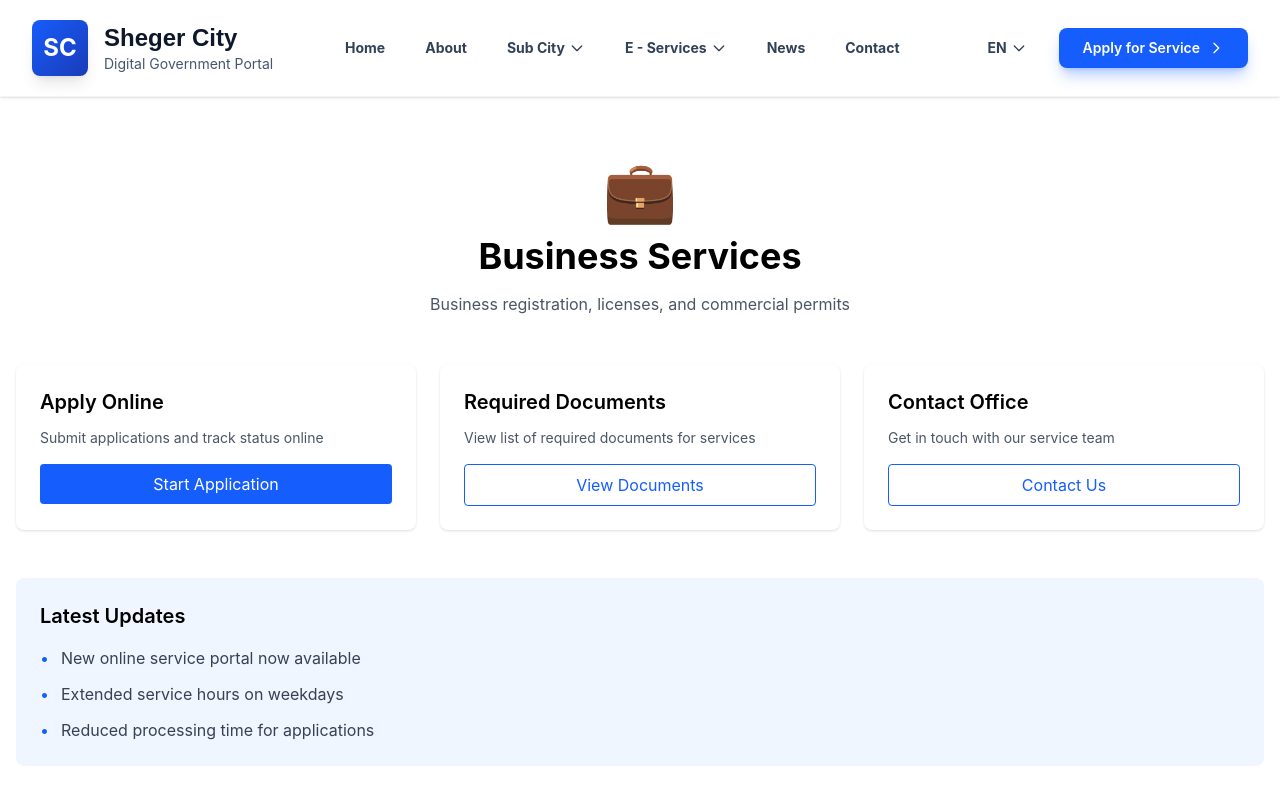
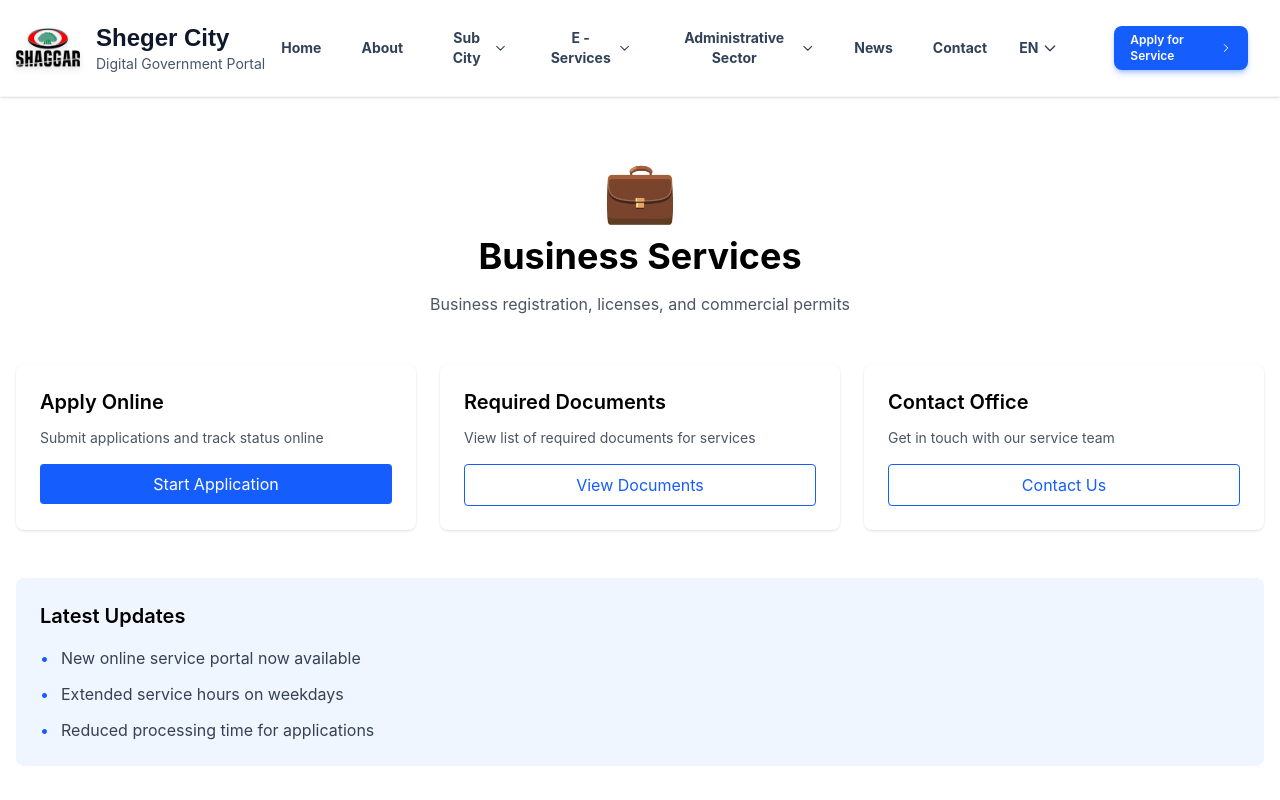
Before and after one commit to Yanol-TEch-Solution/sheger-city, a React (Vite) app in the folder frontend/: page /sector/business in a window 1280 px wide. Shown: the top 800 px of the page. Built offline with nearby package versions, Linux system fonts and the light colour scheme.

Commit message:
feat: implement responsive navigation header with sub-city and service dropdown menus

```diff
--- a/frontend/src/components/layout/Header.tsx
+++ b/frontend/src/components/layout/Header.tsx
@@ -2,6 +2,7 @@ import { useState, useEffect } from 'react';
 import { Link, useLocation } from 'react-router-dom';
 import { useTranslation } from 'react-i18next';
 import { motion, AnimatePresence } from 'framer-motion';
+import logo from '../../assets/logo.png';
 
 const Header = () => {
   const [activeDropdown, setActiveDropdown] = useState<string | null>(null);
@@ -53,9 +54,13 @@ const Header = () => {
     <header className={headerClasses}>
       <div className="max-w-7xl mx-auto px-4 sm:px-6 lg:px-8">
         <div className="flex items-center justify-between h-20">
-          <Link to="/" className="flex items-center gap-3 sm:gap-4">
-            <div className="w-12 h-12 sm:w-14 sm:h-14 bg-gradient-to-br from-blue-600 to-blue-800 rounded-lg flex items-center justify-center shadow-lg shrink-0">
-              <span className="text-white font-bold text-xl sm:text-2xl">SC</span>
+          <Link to="/" className="flex items-center gap-3 sm:gap-4 group -ml-2 lg:-ml-4">
+            <div className="w-12 h-12 sm:w-16 sm:h-16 shrink-0 relative flex items-center justify-center transition-transform duration-500 group-hover:scale-105">
+              <img
+                src={logo}
+                alt="Sheger City Logo"
+                className={`w-full h-full object-contain transition-all duration-500 ${isHome && !scrolled && !mobileMenuOpen ? 'drop-shadow-[0_0_15px_rgba(255,255,255,0.2)]' : 'drop-shadow-md'}`}
+              />
             </div>
             <div className="overflow-hidden">
               <h1 className={`text-lg sm:text-2xl font-black transition-colors duration-500 truncate font-display ${isHome && !scrolled && !mobileMenuOpen ? 'text-white' : 'text-slate-900'}`}>{t('header.title')}</h1>
@@ -132,6 +137,51 @@ const Header = () => {
               </AnimatePresence>
             </div>
 
+            <div className="relative" onMouseEnter={() => setActiveDropdown('administrative')} onMouseLeave={() => setActiveDropdown(null)}>
+              <button className={`${linkClasses(activeDropdown === 'administrative')} flex items-center gap-1`}>
+                {t('header.administrative')}
+                <motion.svg animate={{ rotate: activeDropdown === 'administrative' ? 180 : 0 }} className="w-4 h-4" fill="none" stroke="currentColor" viewBox="0 0 24 24"><path strokeLinecap="round" strokeLinejoin="round" strokeWidth={2} d="M19 9l-7 7-7-7" /></motion.svg>
+              </button>
+              <AnimatePresence>
+                {activeDropdown === 'administrative' && (
+                  <motion.div initial={{ opacity: 0, y: 10 }} animate={{ opacity: 1, y: 0 }} exit={{ opacity: 0, y: 10 }} className="fixed left-0 right-0 mx-auto w-[95vw] xl:w-[1150px] top-[80px] pt-2 z-50">
+                    <div className="bg-white rounded-2xl shadow-2xl border border-gray-100 overflow-hidden flex flex-col">
+                      <div className="px-8 py-5 bg-slate-50 border-b border-gray-100 flex items-center justify-between">
+                        <h3 className="text-xs font-bold text-slate-500 uppercase tracking-widest">{t('header.administrative')} Directory</h3>
+                        <span className="text-[10px] font-bold text-slate-400 bg-slate-200 px-2 py-1 rounded-md">25 Sectors</span>
+                      </div>
+                      <div className="p-6 overflow-y-auto max-h-[60vh] custom-scrollbar">
+                        <div className="grid grid-cols-4 gap-4">
+                          {[
+                            'kantiibaa', 'public_service', 'education', 'health', 'investment',
+                            'revenue', 'chuo', 'trade', 'science_tech', 'city_council',
+                            'correctional', 'police', 'court', 'prosecutor', 'security',
+                            'finance_planning', 'agriculture', 'municipality', 'women_children', 'water_energy',
+                            'land_construction', 'social_rehab', 'road_transport', 'culture_tourism', 'communication'
+                          ].map((key) => (
+                            <Link
+                              key={key}
+                              to={`/administrative/${key}`}
+                              className="group flex items-start gap-3 p-3 rounded-xl hover:bg-blue-50 hover:shadow-sm border border-transparent hover:border-blue-100 transition-all"
+                            >
+                              <div className="w-8 h-8 rounded-lg bg-slate-100 text-slate-500 flex items-center justify-center shrink-0 group-hover:bg-blue-600 group-hover:text-white transition-colors">
+                                <svg className="w-4 h-4" fill="none" stroke="currentColor" viewBox="0 0 24 24"><path strokeLinecap="round" strokeLinejoin="round" strokeWidth={2} d="M19 21V5a2 2 0 00-2-2H7a2 2 0 00-2 2v16m14 0h2m-2 0h-5m-9 0H3m2 0h5M9 7h1m-1 4h1m4-4h1m-1 4h1m-5 10v-5a1 1 0 011-1h2a1 1 0 011 1v5m-4 0h4" /></svg>
+                              </div>
+                              <div className="flex-1 flex flex-col justify-center min-h-[32px]">
+                                <span className="block text-xs font-bold text-slate-700 group-hover:text-blue-700 transition-colors leading-tight">
+                                  {t(`administrative_options.${key}`)}
+                                </span>
+                              </div>
+                            </Link>
+                          ))}
+                        </div>
+                      </div>
+                    </div>
+                  </motion.div>
+                )}
+              </AnimatePresence>
+            </div>
+
             <Link to="/news" className={linkClasses(false)}>{t('header.news')}</Link>
             <Link to="/contact" className={linkClasses(false)}>{t('header.contact')}</Link>
           </nav>
@@ -157,9 +207,9 @@ const Header = () => {
               </AnimatePresence>
             </div>
 
-            <Link to="/sector/land" className="inline-flex items-center gap-2 px-6 py-2.5 bg-blue-600 text-white text-sm font-semibold rounded-lg hover:bg-blue-700 transition shadow-lg shadow-blue-600/30">
+            <Link to="/sector/land" className="inline-flex items-center gap-1.5 px-4 py-1.5 ml-6 bg-blue-600 text-white text-xs font-semibold rounded-lg hover:bg-blue-700 transition shadow-md shadow-blue-600/30">
               {t('header.apply')}
-              <svg className="w-4 h-4" fill="none" stroke="currentColor" viewBox="0 0 24 24"><path strokeLinecap="round" strokeLinejoin="round" strokeWidth={2} d="M9 5l7 7-7 7" /></svg>
+              <svg className="w-3.5 h-3.5" fill="none" stroke="currentColor" viewBox="0 0 24 24"><path strokeLinecap="round" strokeLinejoin="round" strokeWidth={2} d="M9 5l7 7-7 7" /></svg>
             </Link>
           </div>
 
@@ -211,6 +261,35 @@ const Header = () => {
                 </AnimatePresence>
               </div>
 
+              {/* Mobile Administrative */}
+              <div className="space-y-1">
+                <button onClick={() => setMobileSubMenu(mobileSubMenu === 'administrative' ? null : 'administrative')} className="w-full flex items-center justify-between px-4 py-4 text-base font-bold text-slate-900 hover:bg-slate-50 rounded-2xl transition-all">
+                  {t('header.administrative')}
+                  <svg className={`w-5 h-5 transition-transform ${mobileSubMenu === 'administrative' ? 'rotate-180' : ''}`} fill="none" stroke="currentColor" viewBox="0 0 24 24"><path d="M19 9l-7 7-7-7" strokeWidth="2" strokeLinecap="round" strokeLinejoin="round" /></svg>
+                </button>
+                <AnimatePresence>
+                  {mobileSubMenu === 'administrative' && (
+                    <motion.div initial={{ height: 0, opacity: 0 }} animate={{ height: 'auto', opacity: 1 }} exit={{ height: 0, opacity: 0 }} className="overflow-hidden pl-4 grid grid-cols-1 gap-1 pb-4">
+                      {[
+                        'kantiibaa', 'public_service', 'education', 'health', 'investment',
+                        'revenue', 'chuo', 'trade', 'science_tech', 'city_council',
+                        'correctional', 'police', 'court', 'prosecutor', 'security',
+                        'finance_planning', 'agriculture', 'municipality', 'women_children', 'water_energy',
+                        'land_construction', 'social_rehab', 'road_transport', 'culture_tourism', 'communication'
+                      ].map((key) => (
+                        <Link
+                          key={key}
+                          to={`/administrative/${key}`}
+                          className="px-4 py-3 text-xs font-semibold text-slate-600 bg-slate-50 rounded-xl hover:bg-blue-50 hover:text-blue-600 transition-all"
+                        >
+                          {t(`administrative_options.${key}`)}
+                        </Link>
+                      ))}
+                    </motion.div>
+                  )}
+                </AnimatePresence>
+              </div>
+
               <Link to="/news" className="flex items-center justify-between px-4 py-4 text-base font-bold text-slate-900 hover:bg-slate-50 rounded-2xl transition-all">{t('header.news')} <svg className="w-5 h-5 opacity-30" fill="none" stroke="currentColor" viewBox="0 0 24 24"><path d="M9 5l7 7-7 7" strokeWidth="2" strokeLinecap="round" strokeLinejoin="round" /></svg></Link>
               <Link to="/contact" className="flex items-center justify-between px-4 py-4 text-base font-bold text-slate-900 hover:bg-slate-50 rounded-2xl transition-all">{t('header.contact')} <svg className="w-5 h-5 opacity-30" fill="none" stroke="currentColor" viewBox="0 0 24 24"><path d="M9 5l7 7-7 7" strokeWidth="2" strokeLinecap="round" strokeLinejoin="round" /></svg></Link>
 
```
Also changed, not shown: frontend/src/assets/logo.png (added), 1 other file (tests, documents, lock files or other folders).
